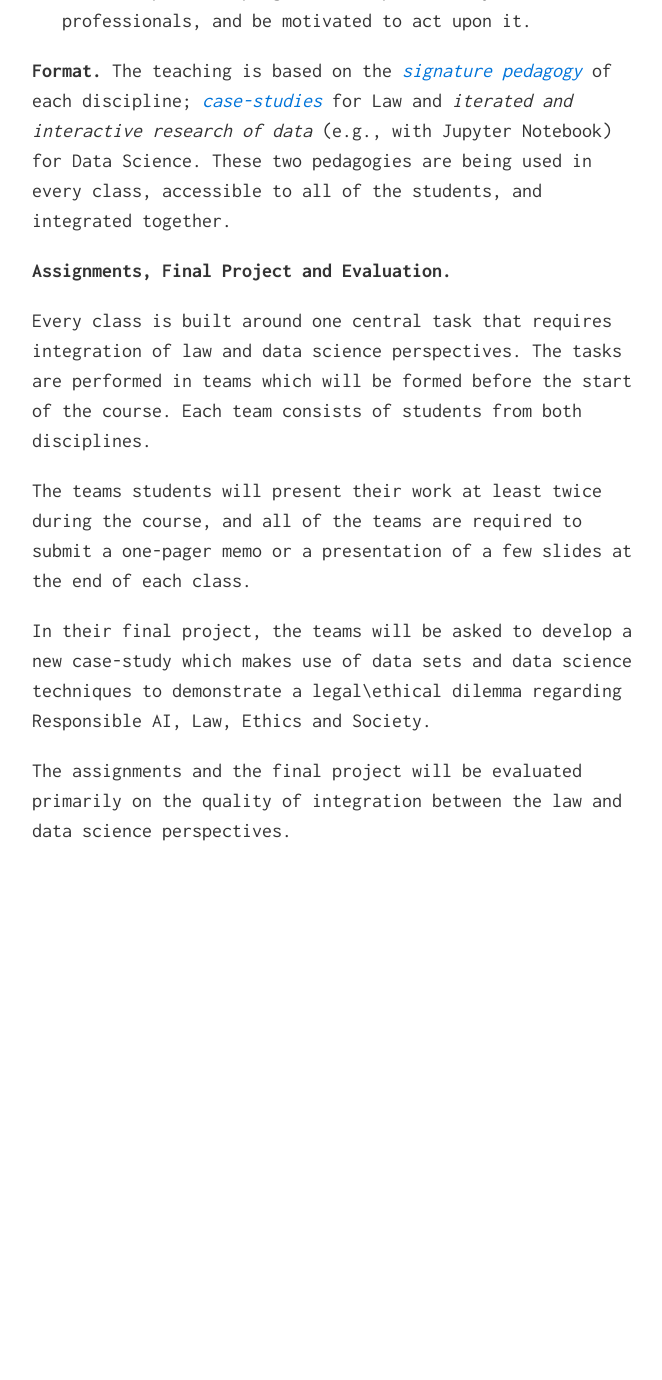
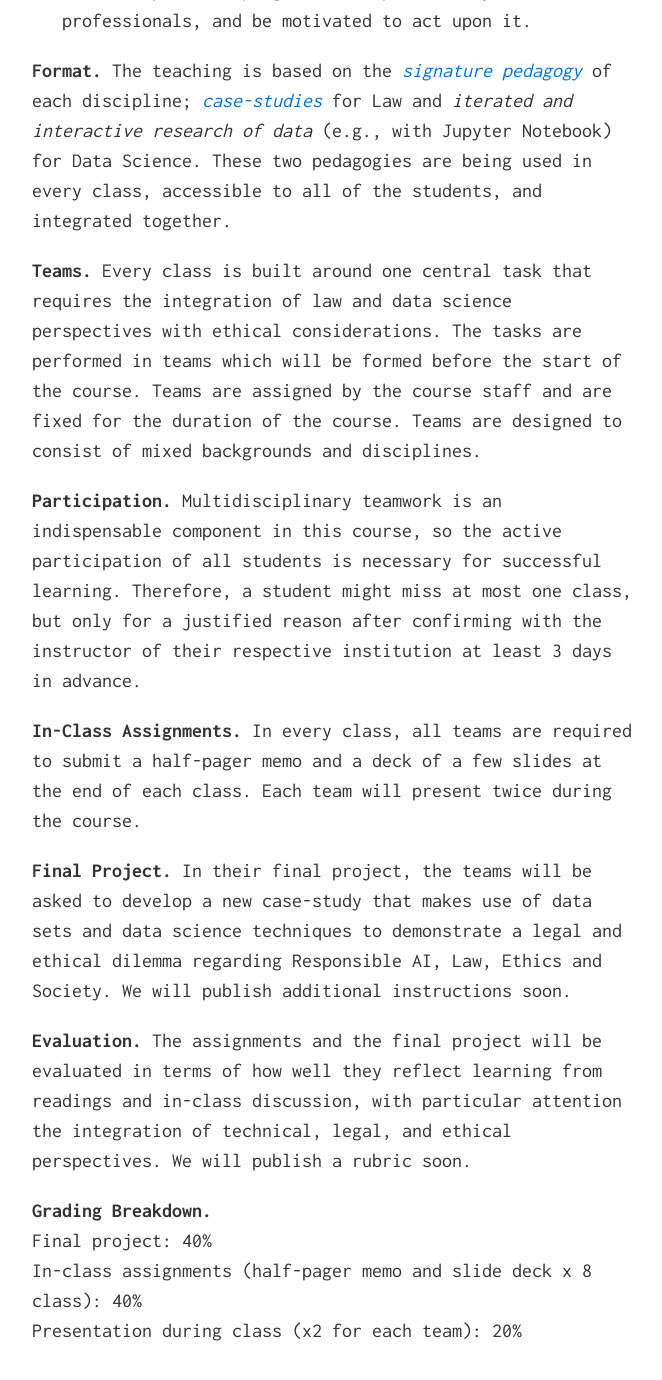
Before and after one commit to ResponsiblyAI/learn, a Jekyll site: the page built from index.md, in a window 1280 px wide and 1400 px high, scrolled down 5207 px. Shown: the top 1380 px of the window, without its empty margins (308-970 px from the left). Built offline with Jekyll 4.4.1, drawn with Linux system fonts in a browser that asks for light colours; nearby versions of some CDN libraries; before the commit the page ends 6153 px from its top, so only the background shows below that.

Commit message:
add polices

```diff
--- a/index.md
+++ b/index.md
@@ -167,12 +167,17 @@ By the end of the course, the students will take the first steps in shaping thei
 
 **Format.** The teaching is based on the [*signature pedagogy*](https://wiki.ubc.ca/Signature_Pedagogies) of each discipline; [*case-studies*](https://casestudies.law.harvard.edu/the-case-study-teaching-method/) for Law and *iterated and interactive research of data* (e.g., with Jupyter Notebook) for Data Science. These two pedagogies are being used in every class, accessible to all of the students, and integrated together.
 
-**Assignments, Final Project and Evaluation.**
+**Teams.** Every class is built around one central task that requires the integration of law and data science perspectives with ethical considerations. The tasks are performed in teams which will be formed before the start of the course. Teams are assigned by the course staff and are fixed for the duration of the course. Teams are designed to consist of mixed backgrounds and disciplines.
 
-Every class is built around one central task that requires integration of law and data science perspectives. The tasks are performed  in teams which will be formed before the start of the course. Each team consists of students from both disciplines.
+**Participation.** Multidisciplinary teamwork is an indispensable component in this course, so the active participation of all students is necessary for successful learning. Therefore, a student might miss at most one class, but only for a justified reason after confirming with the instructor of their respective institution at least 3 days in advance.
 
-The teams students will present their work at least twice during the course, and all of the teams are required to submit a one-pager memo or a presentation of a few slides at the end of each class.
+**In-Class Assignments.** In every class, all teams are required to submit a half-pager memo and a deck of a few slides at the end of each class. Each team will present twice during the course.
 
-In their final project, the teams will be asked to develop a new case-study which makes use of data sets and data science techniques to demonstrate a legal\ethical dilemma regarding Responsible AI, Law, Ethics and Society.
+**Final Project.** In their final project, the teams will be asked to develop a new case-study that makes use of data sets and data science techniques to demonstrate a legal and ethical dilemma regarding Responsible AI, Law, Ethics and Society. We will publish additional instructions soon.
 
-The assignments and the final project will be evaluated primarily on the quality of integration between the law and data science perspectives.
+**Evaluation.** The assignments and the final project will be evaluated in terms of how well they reflect learning from readings and in-class discussion, with particular attention the integration of technical, legal, and ethical perspectives. We will publish a rubric soon.
+
+**Grading Breakdown.**
+Final project: 40%
+In-class assignments (half-pager memo and slide deck x 8 class): 40%
+Presentation during class (x2 for each team): 20%
```
